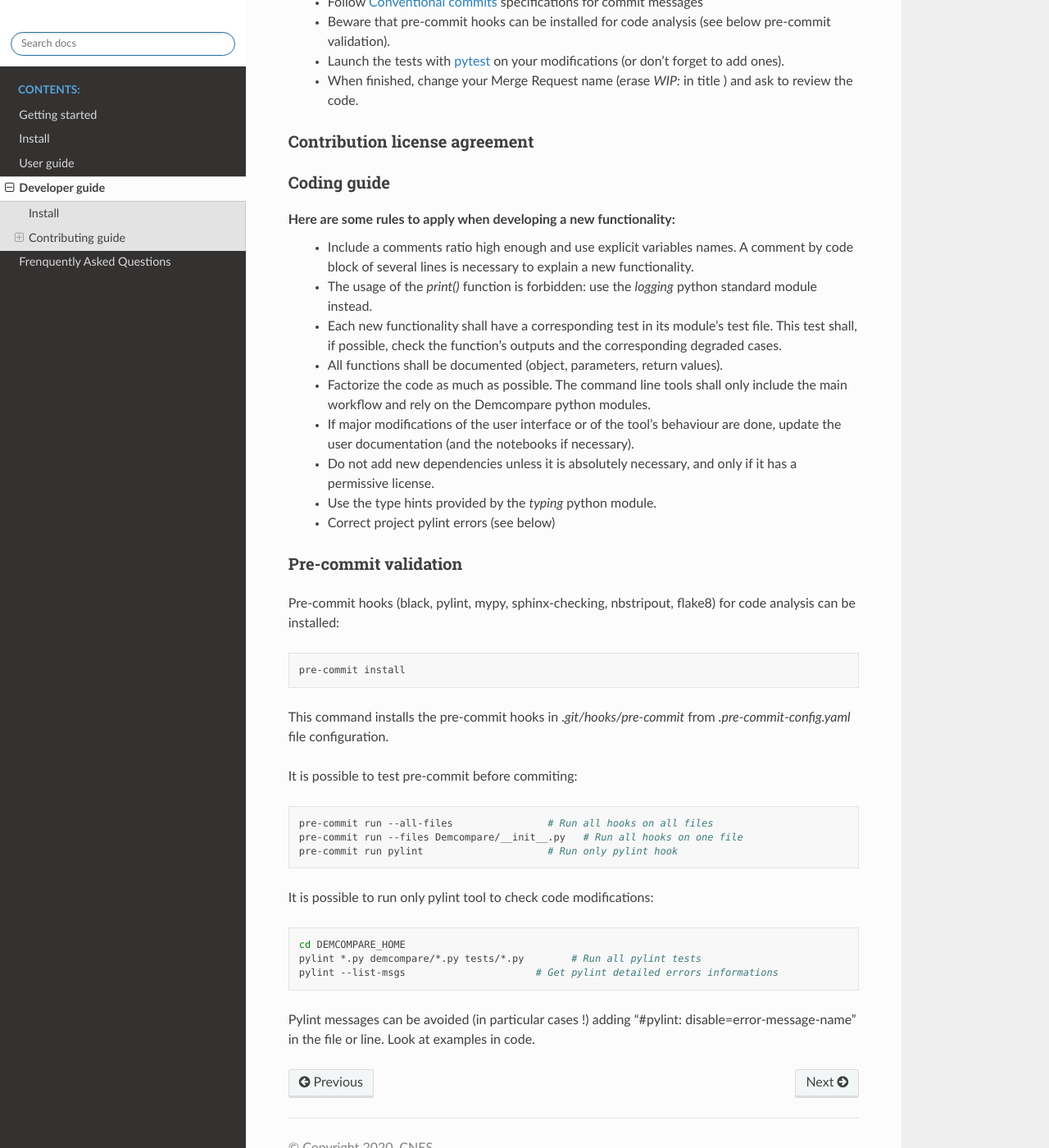
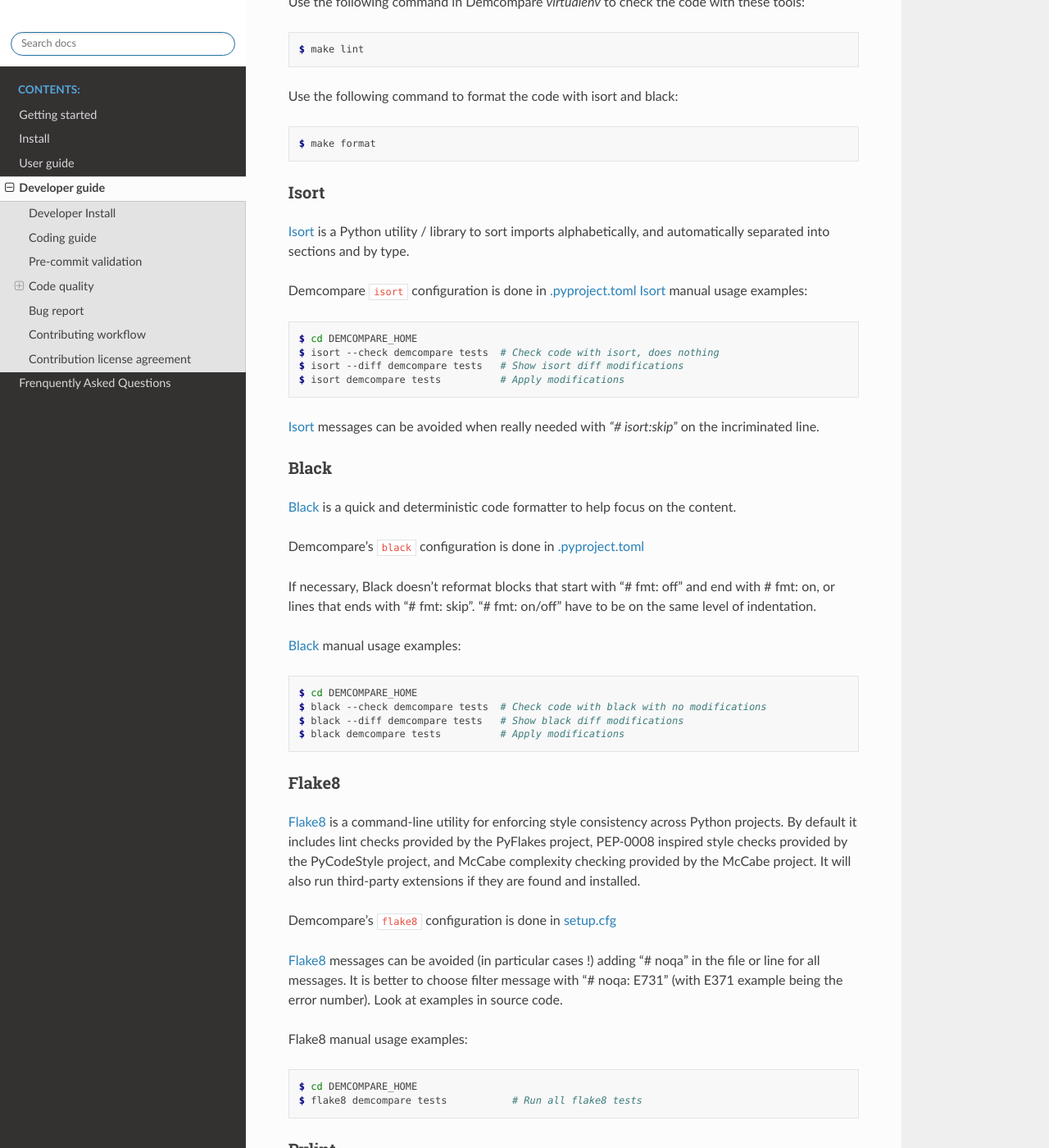
Before and after one commit to CNES/demcompare, a Sphinx documentation site: the page built from docs/source/developer_guide.rst, in a window 1280 px wide and 1400 px high, scrolled down 1613 px. Shown: the whole window at 82% size. Built offline with Sphinx 7.4.7 and the Read the Docs theme 2.0.0, drawn with Linux system fonts in a browser that asks for light colours; formulas are drawn with MathJax 3; pages that are not in the unit, such as notebooks, are missing from menus; some of the changed text lies outside the part shown.

Commit message:
doc: modify makefile, developer guide and links

```diff
--- a/docs/source/developer_guide.rst
+++ b/docs/source/developer_guide.rst
@@ -4,8 +4,8 @@
 ===============
 
 
-Install
-*******
+Developer Install
+*****************
 
 This package can be installed through the following commands:
 
@@ -18,25 +18,135 @@
 
 Dependencies : **git**, **make**
 
-Contributing guide
-******************
+Coding guide
+************
+
+Here are some rules to apply when developing a new functionality:
+
+* **Comments:** Include a comments ratio high enough and use explicit variables names. A comment by code block of several lines is necessary to explain a new functionality.
+* **Test**: Each new functionality shall have a corresponding test in its module's test file. This test shall, if possible, check the function's outputs and the corresponding degraded cases.
+* **Documentation**: All functions shall be documented (object, parameters, return values).
+* **Use type hints**: Use the type hints provided by the `typing` python module.
+* **Use doctype**: Follow sphinx default doctype for automatic API
+* **Quality code**: Correct project quality code errors with pre-commit automatic workflow (see below)
+* **Factorization**: Factorize the code as much as possible. The command line tools shall only include the main workflow and rely on the demcompare python modules.
+* **Be careful with user interface upgrade:** If major modifications of the user interface or of the tool's behaviour are done, update the user documentation (and the notebooks if necessary).
+* **Logging and no print**: The usage of the `print()` function is forbidden: use the `logging` python standard module instead.
+* **Limit classes**: If possible, limit the use of classes as much as possible and opt for a functional approach. The classes are reserved for data modelling if it is impossible to do so using `xarray` and for the good level of modularity.
+* **Limit new dependencies**: Do not add new dependencies unless it is absolutely necessary, and only if it has a **permissive license**.
 
 
-Developer mode
-This package can be installed through the following commands:
+Pre-commit validation
+*********************
 
-.. code-block:: bash
+A pre-commit validation is installed with code quality tools (see below).
+It is installed automatically by `make install-dev` command.
 
-    git clone https://github.com/CNES/demcompare
-    cd demcompare
-    make install
-    source venv/bin/activate
+Here is the way to install it manually:
 
-Dependencies : git, make
+.. code-block:: console
+
+  $ pre-commit install
+
+This installs the pre-commit hook in `.git/hooks/pre-commit`  from `.pre-commit-config.yaml <https://raw.githubusercontent.com/CNES/demcompare/master/.pre-commit-config.yaml>`_ file configuration.
+
+It is possible to test pre-commit before commiting:
+
+.. code-block:: console
+
+  $ pre-commit run --all-files                # Run all hooks on all files
+  $ pre-commit run --files demcompare/__init__.py   # Run all hooks on one file
+  $ pre-commit run pylint                     # Run only pylint hook
+
+
+Code quality
+************
+
+Demcompare uses `Isort`_, `Black`_, `Flake8`_ and `Pylint`_ quality code checking.
+
+Use the following command in Demcompare `virtualenv` to check the code with these tools:
+
+.. code-block:: console
+
+    $ make lint
+
+Use the following command to format the code with isort and black:
+
+.. code-block:: console
+
+    $ make format
+
+Isort
+-----
+`Isort`_ is a Python utility / library to sort imports alphabetically, and automatically separated into sections and by type.
+
+Demcompare ``isort`` configuration is done in `.pyproject.toml <https://raw.githubusercontent.com/CNES/demcompare/master/pyproject.toml>`_
+`Isort`_ manual usage examples:
+
+.. code-block:: console
+
+    $ cd DEMCOMPARE_HOME
+    $ isort --check demcompare tests  # Check code with isort, does nothing
+    $ isort --diff demcompare tests   # Show isort diff modifications
+    $ isort demcompare tests          # Apply modifications
+
+`Isort`_ messages can be avoided when really needed with *"# isort:skip"* on the incriminated line.
+
+Black
+-----
+`Black`_ is a quick and deterministic code formatter to help focus on the content.
+
+Demcompare's ``black`` configuration is done in `.pyproject.toml <https://raw.githubusercontent.com/CNES/demcompare/master/pyproject.toml>`_
+
+If necessary, Black doesn’t reformat blocks that start with "# fmt: off" and end with # fmt: on, or lines that ends with "# fmt: skip". "# fmt: on/off" have to be on the same level of indentation.
+
+`Black`_ manual usage examples:
+
+.. code-block:: console
+
+    $ cd DEMCOMPARE_HOME
+    $ black --check demcompare tests  # Check code with black with no modifications
+    $ black --diff demcompare tests   # Show black diff modifications
+    $ black demcompare tests          # Apply modifications
+
+Flake8
+------
+`Flake8`_ is a command-line utility for enforcing style consistency across Python projects. By default it includes lint checks provided by the PyFlakes project, PEP-0008 inspired style checks provided by the PyCodeStyle project, and McCabe complexity checking provided by the McCabe project. It will also run third-party extensions if they are found and installed.
+
+Demcompare's ``flake8`` configuration is done in `setup.cfg <https://raw.githubusercontent.com/CNES/Demcompare/master/setup.cfg>`_
+
+`Flake8`_ messages can be avoided (in particular cases !) adding "# noqa" in the file or line for all messages.
+It is better to choose filter message with "# noqa: E731" (with E371 example being the error number).
+Look at examples in source code.
+
+Flake8 manual usage examples:
+
+.. code-block:: console
+
+  $ cd DEMCOMPARE_HOME
+  $ flake8 demcompare tests           # Run all flake8 tests
+
+
+Pylint
+------
+`Pylint`_ is a global linting tool which helps to have many information on source code.
+
+Demcompare's ``pylint`` configuration is done in dedicated `.pylintrc <https://raw.githubusercontent.com/CNES/demcompare/master/.pylintrc>`_ file.
+
+`Pylint`_ messages can be avoided (in particular cases !) adding "# pylint: disable=error-message-name" in the file or line.
+Look at examples in source code.
+
+Pylint manual usage examples:
+
+.. code-block:: console
+
+  $ cd DEMCOMPARE_HOME
+  $ pylint tests demcompare       # Run all pylint tests
+  $ pylint --list-msgs          # Get pylint detailed errors informations
 
 
 Bug report
-----------
+**********
 
 Any proven or suspected malfunction should be traced in a bug report, the latter being an issue in the Demcompare github repository.
 
@@ -49,7 +159,7 @@
  - The content of the input and output configuration files (*content.json*)
 
 Contributing workflow
----------------------
+*********************
 
 Any code modification requires a Merge Request. It is forbidden to push patches directly into master (this branch is protected).
 
@@ -74,49 +184,18 @@
 .. _contribution_license_agreement:
 
 Contribution license agreement
-------------------------------
+******************************
 
-Coding guide
-------------
+Demcompare requires that contributors sign out a `Contributor LicenseAgreement <https://en.wikipedia.org/wiki/Contributor_License_Agreement>`_.
+The purpose of this CLA is to ensure that the project has the necessary ownership or
+grants of rights over all contributions to allow them to distribute under the
+chosen license (Apache License Version 2.0)
 
-Here are some rules to apply when developing a new functionality:
- - Include a comments ratio high enough and use explicit variables names. A comment by code block of several lines is necessary to explain a new functionality.
- - The usage of the *print()* function is forbidden: use the *logging* python standard module instead.
- - Each new functionality shall have a corresponding test in its module's test file. This test shall, if possible, check the function's outputs and the corresponding degraded cases.
- - All functions shall be documented (object, parameters, return values).
- - Factorize the code as much as possible. The command line tools shall only include the main workflow and rely on the Demcompare python modules.
- - If major modifications of the user interface or of the tool's behaviour are done, update the user documentation (and the notebooks if necessary).
- - Do not add new dependencies unless it is absolutely necessary, and only if it has a permissive license.
- - Use the type hints provided by the *typing* python module.
- - Correct project pylint errors (see below)
+To accept your contribution, we need you to complete, sign and email to *cars@cnes.fr* an
+`Individual Contributor LicensingAgreement <https://github.com/CNES/Demcompare/blob/master/doc/sources/CLA/ICLA_DEMCOMPARE.doc>`_ (ICLA) form and a
+`Corporate Contributor Licensing Agreement <https://github.com/CNES/Demcompare/blob/master/doc/sources/CLA/CCLA_DEMCOMPARE.doc>`_ (CCLA) form if you are
+contributing on behalf of your company or another entity which retains copyright
+for your contribution.
 
-
-Pre-commit validation
----------------------
-
-Pre-commit hooks (black, pylint, mypy, sphinx-checking, nbstripout, flake8) for code analysis can be installed:
-
-.. code-block:: bash
-
-    pre-commit install
-
-This command installs the pre-commit hooks in `.git/hooks/pre-commit`  from `.pre-commit-config.yaml` file configuration.
-
-It is possible to test pre-commit before commiting:
-
-.. code-block:: bash
-
-    pre-commit run --all-files                # Run all hooks on all files
-    pre-commit run --files Demcompare/__init__.py   # Run all hooks on one file
-    pre-commit run pylint                     # Run only pylint hook
-
-It is possible to run only pylint tool to check code modifications:
-
-.. code-block:: bash
-
-    cd DEMCOMPARE_HOME
-    pylint *.py demcompare/*.py tests/*.py        # Run all pylint tests
-    pylint --list-msgs                      # Get pylint detailed errors informations
-
-Pylint messages can be avoided (in particular cases !) adding "#pylint: disable=error-message-name" in the file or line.
-Look at examples in code.
+The copyright owner (or owner's agent) must be mentioned in headers of all
+modified source files and also added to the `NOTICE file <https://github.com/CNES/Demcompare/blob/master/NOTICE>`_.
--- a/docs/source/install.rst
+++ b/docs/source/install.rst
@@ -19,4 +19,4 @@
 
 Dependencies
 ************
-The full list of dependencies can be observed from the [setup.cfg](./setup.cfg) file.
+The full list of dependencies can be observed from the `setup.cfg <https://raw.githubusercontent.com/CNES/Demcompare/master/setup.cfg>`_ file.
```
Also changed, not shown: 1 other file.
